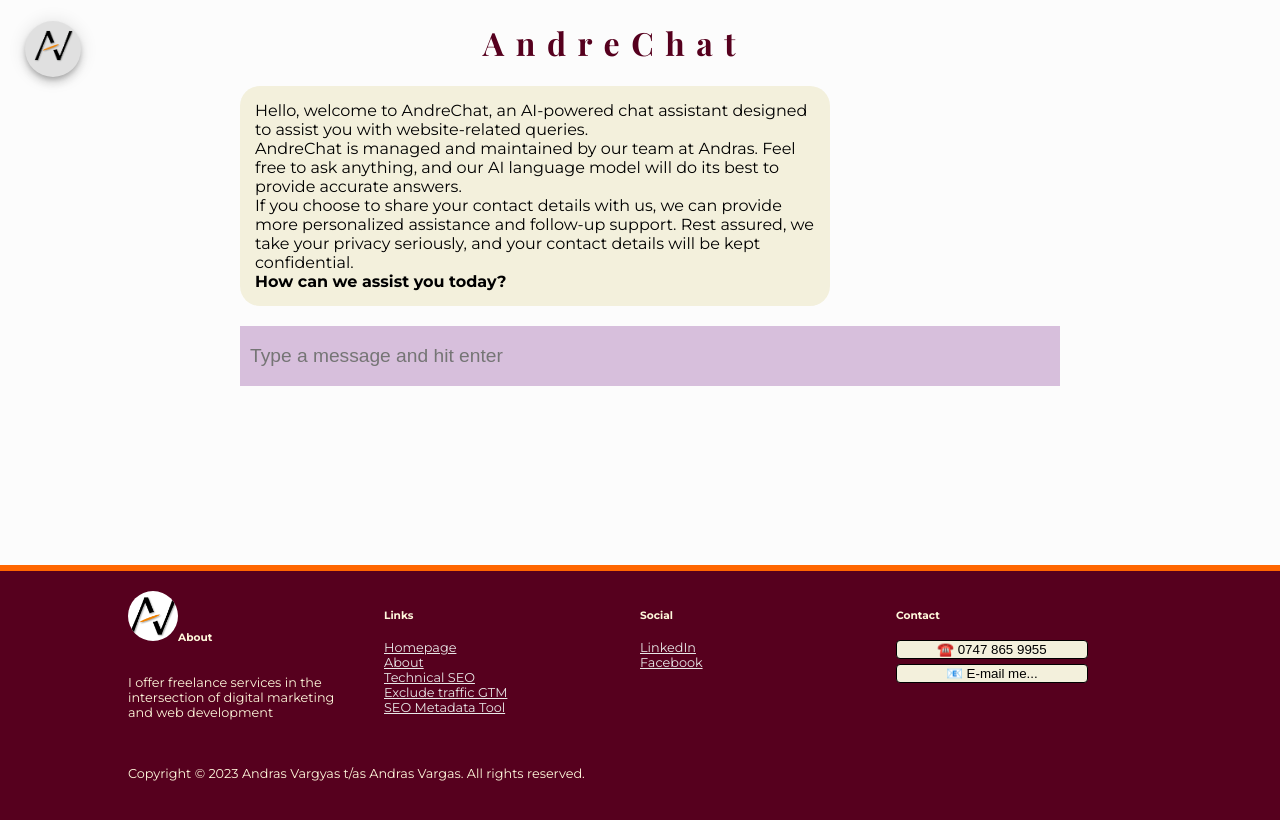
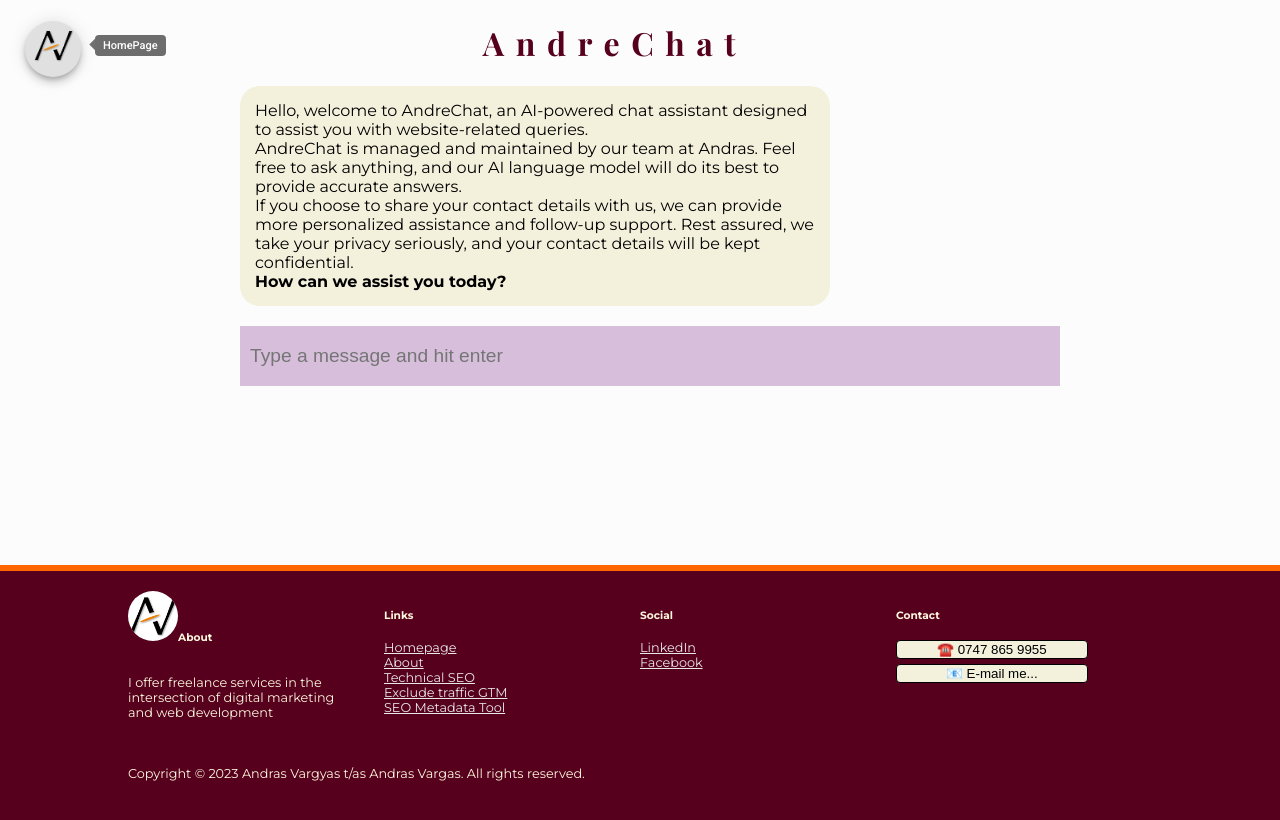
Before and after one commit to andvargas/andrasvargas.com, a React (Create React App) app: page /chat-gpt in a window 1280 px wide. Built offline with nearby package versions, Linux system fonts and the light colour scheme; a web font is replaced by a local one.

Commit message:
added Helmet to the chats page

```diff
--- a/src/components/ChatGPT/ChatModule.js
+++ b/src/components/ChatGPT/ChatModule.js
@@ -3,12 +3,14 @@ import classes from "./ChatModule.module.css";
 import ReactMarkdown from "react-markdown";
 import { Fab, Tooltip } from "@mui/material";
 import Logo from "../Logo/Logo";
+import { Helmet } from "react-helmet";
 
 const ChatModule = () => {
   const [message, setMessage] = useState("");
   const [chats, setChats] = useState([]);
   const [isTyping, setIsTyping] = useState(false);
   const [sessionId, setSessionId] = useState(Date.now());
+  const [tooltip, setTooltipOff] = useState(true);
 
   const chat = async (e, message) => {
     e.preventDefault();
@@ -65,8 +67,20 @@ const ChatModule = () => {
   );
 
   return (
-    <main className={classes.main}>
-      <Tooltip title="HomePage" placement="left-end">
+    <main className={classes.main} onClick={() => setTooltipOff(false)}>
+      <Helmet>
+        <title>Andras Vargas | AI Powered Chat-assistant</title>
+        <link rel="canonical" href={`${window.location.hostname}/`} />
+        <meta name="description" content="Welcome to AndreChat, an AI-powered chat assistant designed to assist you with website-related queries." />
+      </Helmet>
+      <Tooltip
+        title="HomePage"
+        open={tooltip}
+        onMouseEnter={() => setTooltipOff(true)}
+        onMouseLeave={() => setTooltipOff(false)}
+        placement="right-end"
+        arrow
+      >
         <Fab style={{ position: "fixed", left: "25px" }}>
           <Logo width={39} />
         </Fab>
--- a/src/containers/Homepage/Homepage.js
+++ b/src/containers/Homepage/Homepage.js
@@ -115,6 +115,10 @@ const Homepage = ({ isAuthenticated }) => {
       <Helmet>
         <title>Andras Vargas | HomePage</title>
         <link rel="canonical" href={`${window.location.hostname}/`} />
+        <meta
+          name="description"
+          content="Web-developer and web technology specialist. London based freelancer with a background in digital marketing of 10+ years."
+        />
       </Helmet>
       <Navbar id="menubar" btMenu={menuStyle} openForm={showModal} close={closeModal} />
       <header className="App-header">
```
